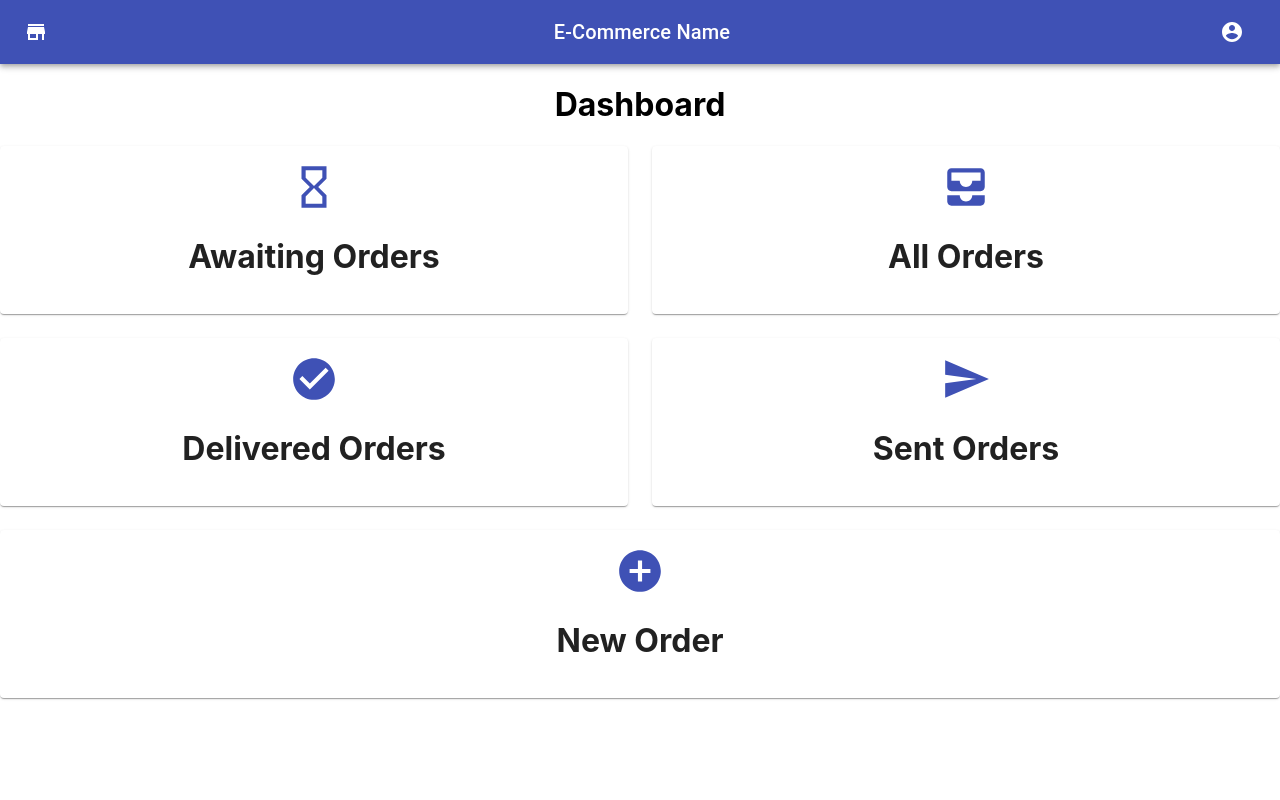
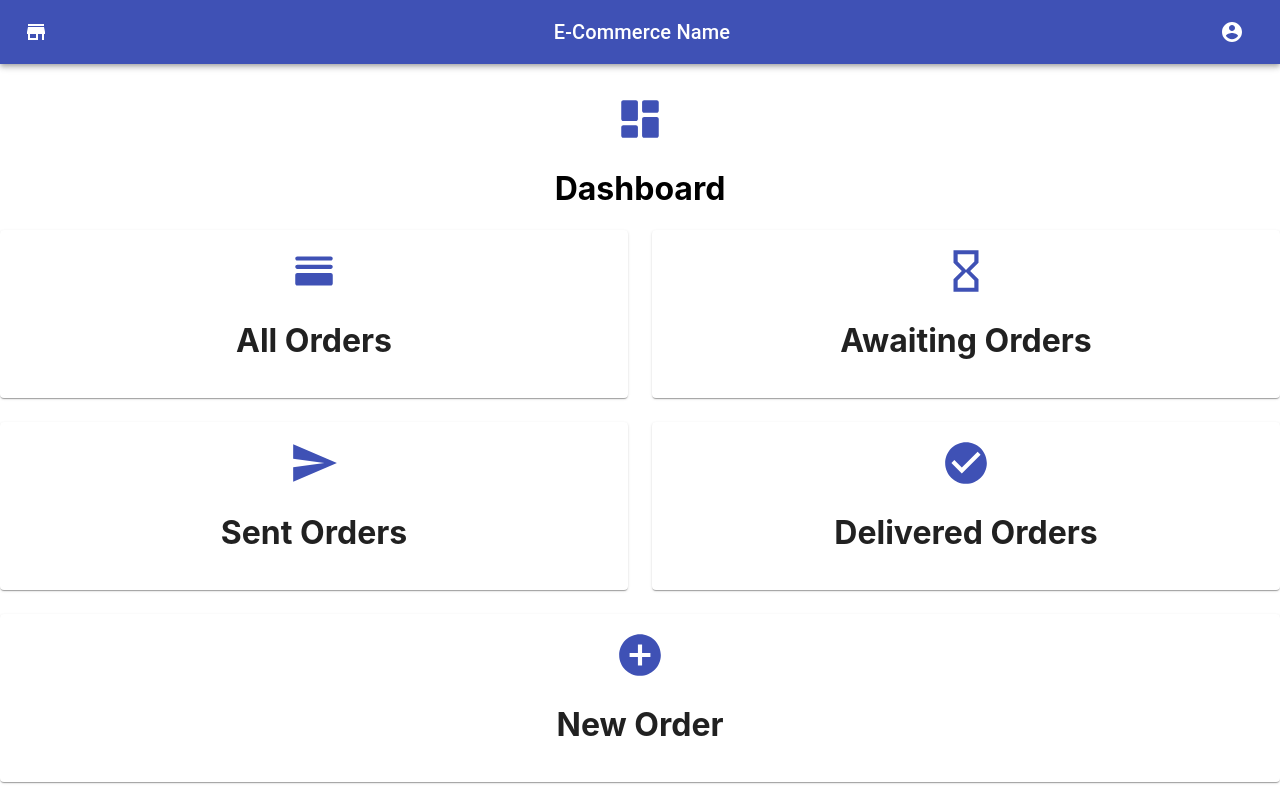
Before and after one commit to msymbolEJA/frontend-textile, a React (Create React App) app: page /dashboard in a window 1280 px wide. Built offline with nearby package versions, Linux system fonts and the light colour scheme.

Commit message:
add link to order pages

```diff
--- a/src/components/dashboard/AllOrders.js
+++ b/src/components/dashboard/AllOrders.js
@@ -2,7 +2,8 @@ import React from "react";
 import { makeStyles } from "@material-ui/core/styles";
 import Paper from "@material-ui/core/Paper";
 import Grid from "@material-ui/core/Grid";
-import AllInboxIcon from "@material-ui/icons/AllInbox";
+import HorizontalSplitRoundedIcon from "@material-ui/icons/HorizontalSplitRounded";
+import { useHistory } from "react-router-dom";
 
 const useStyles = makeStyles((theme) => ({
   root: {
@@ -21,14 +22,16 @@ const useStyles = makeStyles((theme) => ({
 
 export default function AllOrders() {
   const classes = useStyles();
+  const history = useHistory();
+
   const handleClick = () => {
-    console.log("All Orders");
+    history.push("/orders");
   };
 
   return (
     <Grid item xs={12} md={6} onClick={handleClick} className={classes.root}>
       <Paper className={classes.paper}>
-        <AllInboxIcon className={classes.icon} color="primary" />
+        <HorizontalSplitRoundedIcon className={classes.icon} color="primary" />
         <h1>All Orders</h1>
       </Paper>
     </Grid>
--- a/src/components/dashboard/AwaitingOrders.js
+++ b/src/components/dashboard/AwaitingOrders.js
@@ -3,6 +3,7 @@ import { makeStyles } from "@material-ui/core/styles";
 import Paper from "@material-ui/core/Paper";
 import Grid from "@material-ui/core/Grid";
 import HourglassEmptyIcon from "@material-ui/icons/HourglassEmpty";
+import { useHistory } from "react-router-dom";
 
 const useStyles = makeStyles((theme) => ({
   root: {
@@ -21,8 +22,10 @@ const useStyles = makeStyles((theme) => ({
 
 export default function AwaitingOrders() {
   const classes = useStyles();
+  const history = useHistory();
+
   const handleClick = () => {
-    console.log("Awaiting Orders");
+    history.push("/orders");
   };
 
   return (
--- a/src/components/dashboard/Dashboard.js
+++ b/src/components/dashboard/Dashboard.js
@@ -6,9 +6,14 @@ import AllOrders from "./AllOrders";
 import DeliveredOrders from "./DeliveredOrders";
 import SentOrders from "./SentOrders";
 import NewOrders from "./NewOrders";
+// Icons
+import DashboardRoundedIcon from "@material-ui/icons/DashboardRounded";
 
 const useStyles = makeStyles((theme) => ({
   root: {
+    marginTop: 30,
+  },
+  boxes: {
     flexGrow: 1,
   },
   paper: {
@@ -16,19 +21,23 @@ const useStyles = makeStyles((theme) => ({
     textAlign: "center",
     color: theme.palette.text.primary,
   },
+  icon: {
+    fontSize: 50,
+  },
 }));
 
 const Dashboard = () => {
   const classes = useStyles();
   return (
-    <div>
+    <div className={classes.root}>
+      <DashboardRoundedIcon className={classes.icon} color="primary" />
       <h1>Dashboard</h1>
-      <div className={classes.root}>
+      <div className={classes.boxes}>
         <Grid container spacing={3}>
+          <AllOrders />
           <AwaitingOrders />
-          <AllOrders />
+          <SentOrders />
           <DeliveredOrders />
-          <SentOrders />
           <NewOrders />
         </Grid>
       </div>
--- a/src/components/dashboard/DeliveredOrders.js
+++ b/src/components/dashboard/DeliveredOrders.js
@@ -3,6 +3,7 @@ import { makeStyles } from "@material-ui/core/styles";
 import Paper from "@material-ui/core/Paper";
 import Grid from "@material-ui/core/Grid";
 import CheckCircleIcon from "@material-ui/icons/CheckCircle";
+import { useHistory } from "react-router-dom";
 
 const useStyles = makeStyles((theme) => ({
   root: {
@@ -21,9 +22,10 @@ const useStyles = makeStyles((theme) => ({
 
 export default function DeliveredOrders() {
   const classes = useStyles();
+  const history = useHistory();
 
   const handleClick = () => {
-    console.log("Delivered Orders");
+    history.push("/orders");
   };
 
   return (
--- a/src/components/dashboard/NewOrders.js
+++ b/src/components/dashboard/NewOrders.js
@@ -3,6 +3,7 @@ import { makeStyles } from "@material-ui/core/styles";
 import Paper from "@material-ui/core/Paper";
 import Grid from "@material-ui/core/Grid";
 import AddCircleIcon from "@material-ui/icons/AddCircle";
+import { useHistory } from "react-router-dom";
 
 const useStyles = makeStyles((theme) => ({
   root: {
@@ -21,9 +22,10 @@ const useStyles = makeStyles((theme) => ({
 
 export default function NewOrders() {
   const classes = useStyles();
+  const history = useHistory();
 
   const handleClick = () => {
-    console.log("New Orders");
+    history.push("/new-order");
   };
 
   return (
--- a/src/components/dashboard/SentOrders.js
+++ b/src/components/dashboard/SentOrders.js
@@ -3,6 +3,7 @@ import { makeStyles } from "@material-ui/core/styles";
 import Paper from "@material-ui/core/Paper";
 import Grid from "@material-ui/core/Grid";
 import SendIcon from "@material-ui/icons/Send";
+import { useHistory } from "react-router-dom";
 
 const useStyles = makeStyles((theme) => ({
   root: {
@@ -21,8 +22,10 @@ const useStyles = makeStyles((theme) => ({
 
 export default function SentOrders() {
   const classes = useStyles();
+  const history = useHistory();
+
   const handleClick = () => {
-    console.log("Sent Orders");
+    history.push("/orders");
   };
 
   return (
```
